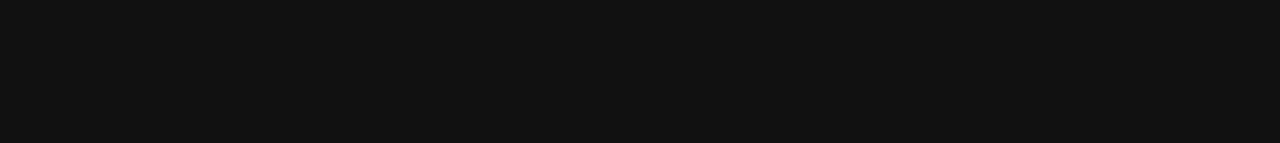
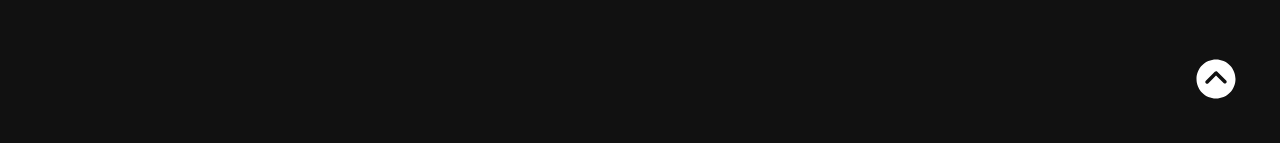
Before and after one commit to NiklasSchmidts/main_portfolio, a React (Create React App) app: page / in a window 1280 px wide. Shown: the part 657-800 px from the top of the page. Built offline with nearby package versions, Linux system fonts and the light colour scheme.

Commit message:
Update Bottom and Cursor components

```diff
--- a/src/components/Bottom.jsx
+++ b/src/components/Bottom.jsx
@@ -5,10 +5,12 @@
 function Bottom() {
   return (
     <div className="bg-white w-full h-[40px]">
-      <div className="h-full flex justify-between items-center ml-20 mr-20">
+      <div className="h-full flex items-center ml-20 mr-20">
         <h1 className="font-bold text-xs md:text-lg">Copyright © 2023 Niklas Schmidts</h1>
+      </div>
+      <div className="fixed z-10 bottom-10 right-10">
         <Link to="home" smooth={true} duration={500}>
-          <ArrowUp className="text-black text-4xl cursor-pointer"></ArrowUp>
+          <ArrowUp className="text-white text-5xl cursor-pointer"></ArrowUp>
         </Link>
       </div>
     </div>
--- a/src/components/Cursor.jsx
+++ b/src/components/Cursor.jsx
@@ -26,7 +26,7 @@
 
     return (
         <>
-            <div ref={circleRef} className='fixed top-0 left-0 border-[#adb5bd] bg-none rounded-full z-20 w-8 h-8 border-2 transition-all duration-75 pointer-events-none'>
+            <div ref={circleRef} className='fixed top-0 left-0 border-[#adb5bd] bg-none rounded-full z-20 w-8 h-8 border-2 transition-all duration- pointer-events-none'>
             </div>
             <div ref={dotRef} className='fixed top-40 left-50 bg-white rounded-full z-20 w-2 h-2 pointer-events-none'>
             </div>
```
